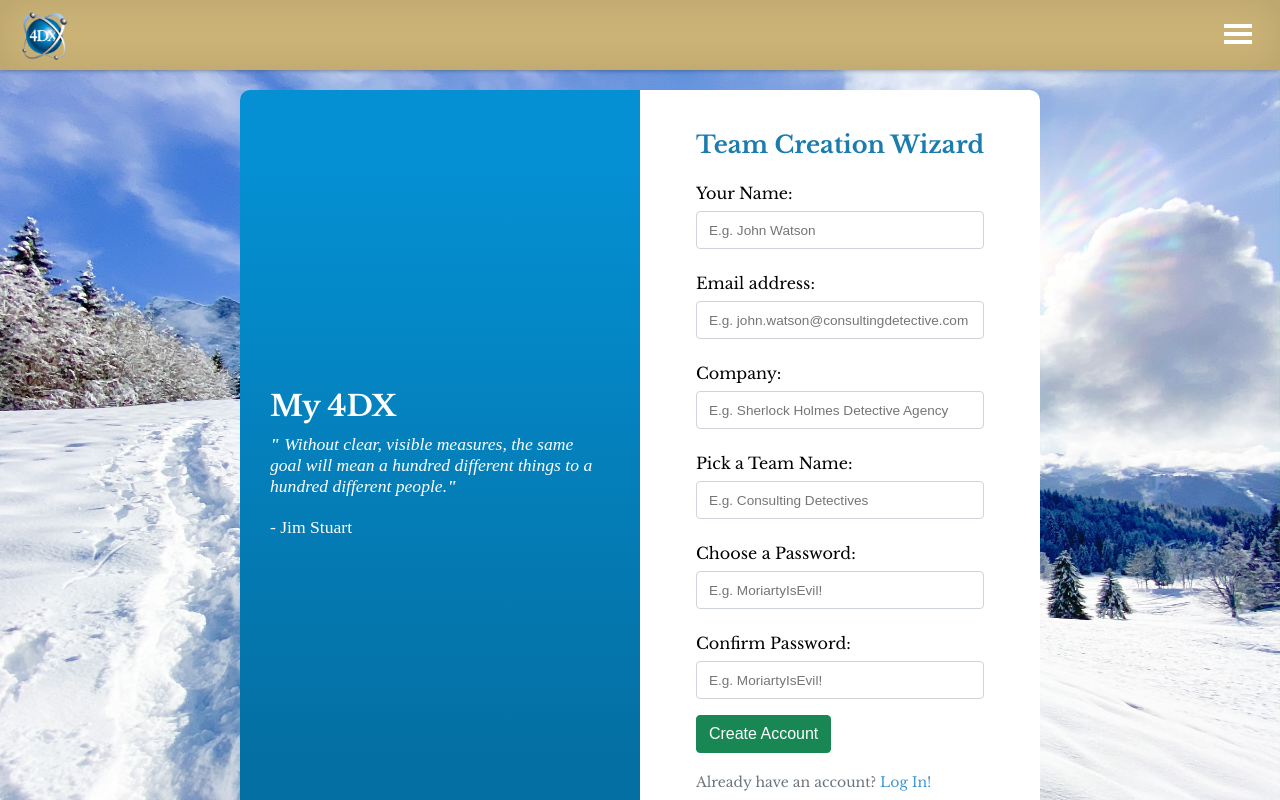
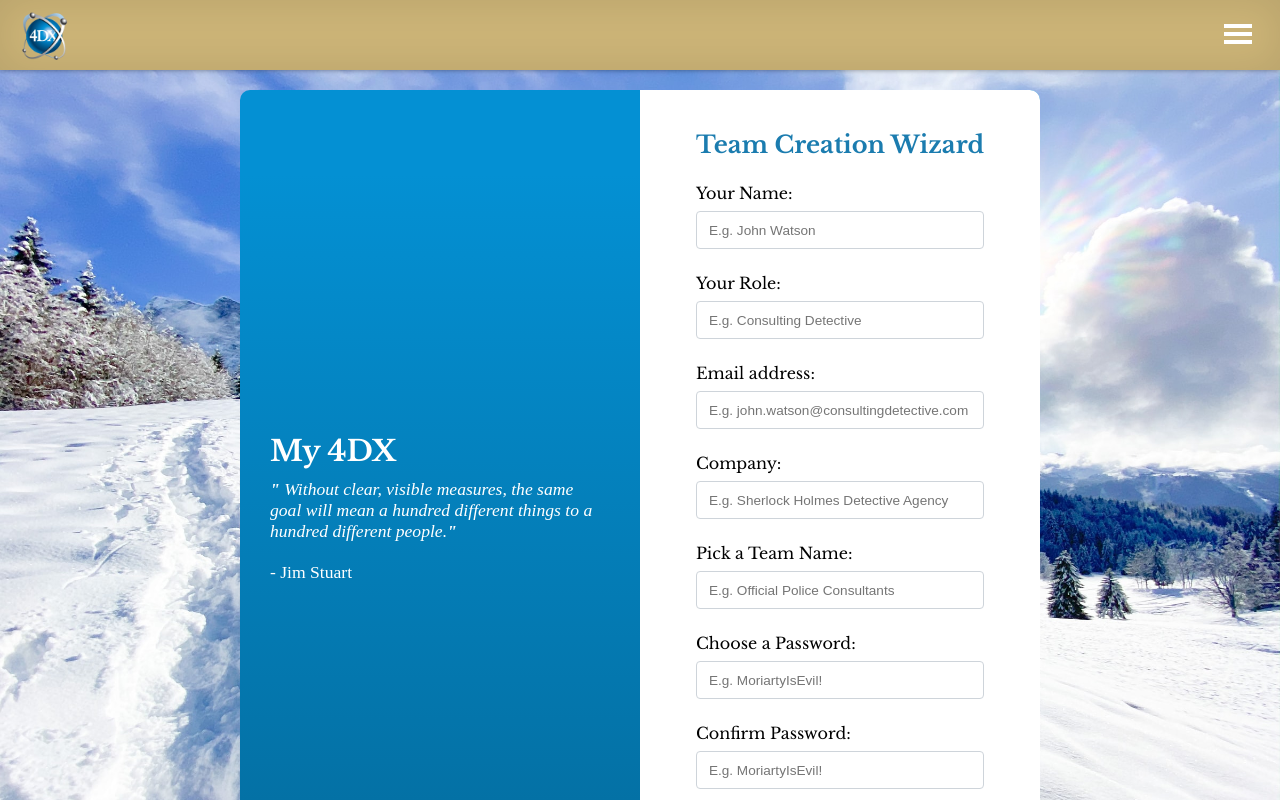
Before and after one commit to lukas-schmid/my-4dx, a React (Create React App) app in the folder client/: page /register in a window 1280 px wide. Shown: the top 800 px of the page. Built offline with nearby package versions, Linux system fonts and the light colour scheme; a web font is replaced by a local one.

Commit message:
formData object added to form handleSubmit

```diff
--- a/client/src/components/LoginForm.js
+++ b/client/src/components/LoginForm.js
@@ -3,6 +3,14 @@ import React from 'react';
 export default function LoginForm() {
     const handleSubmit = e => {
         e.preventDefault();
+
+        const formData = {
+            email: e.target.email.value,
+            password: e.target.password.value,
+        }
+
+        console.log(formData);
+
     }
 
     return (
--- a/client/src/components/RegistrationForm.js
+++ b/client/src/components/RegistrationForm.js
@@ -3,6 +3,18 @@ import React from 'react';
 export default function RegistrationForm() {
     const handleSubmit = e => {
         e.preventDefault();
+
+        const formData = {
+            email: e.target.email.value,
+            password: e.target.password.value,
+            adminName: e.target.adminName.value,
+            companyName: e.target.company.value,
+            teamName: e.target.teamName.value,
+            title: e.target.adminTitle.value,
+        }
+
+        console.log(formData);
+
     }
 
     return (
@@ -11,6 +23,10 @@ export default function RegistrationForm() {
             <div className="form-section">
                 <label className="form-label" htmlFor="adminName">Your Name:</label>
                 <input type="text" className="form-control" id="adminName" name="adminName" required placeholder="E.g. John Watson"/>
+            </div>
+            <div className="form-section">
+                <label className="form-label" htmlFor="adminTitle">Your Role:</label>
+                <input type="text" className="form-control" id="adminTitle" name="adminTitle" placeholder="E.g. Consulting Detective"/>
             </div>
             <div className="form-section">
                 <label className="form-label" htmlFor="email">Email address:</label>
@@ -23,7 +39,7 @@ export default function RegistrationForm() {
             </div>
             <div className="form-section">
                 <label className="form-label" htmlFor="teamName">Pick a Team Name:</label>
-                <input type="text" className="form-control" id="teamName" name="teamName" required placeholder="E.g. Consulting Detectives"/>
+                <input type="text" className="form-control" id="teamName" name="teamName" required placeholder="E.g. Official Police Consultants"/>
             </div>
             <div className="form-section">
                 <label htmlFor="password" className="form-label">Choose a Password:</label>
```
